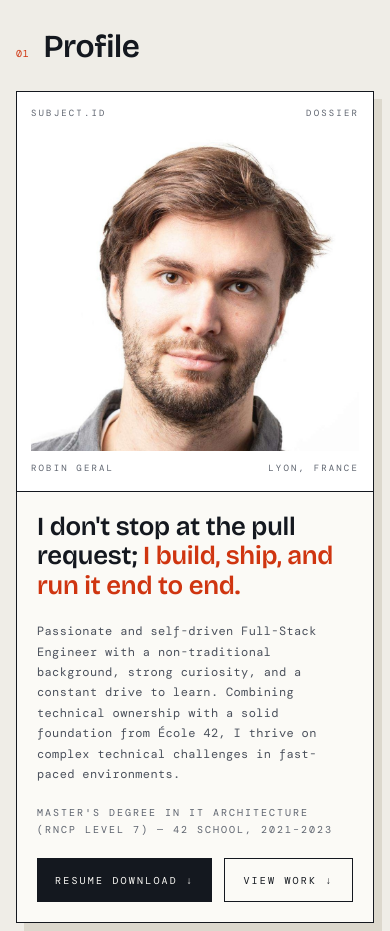
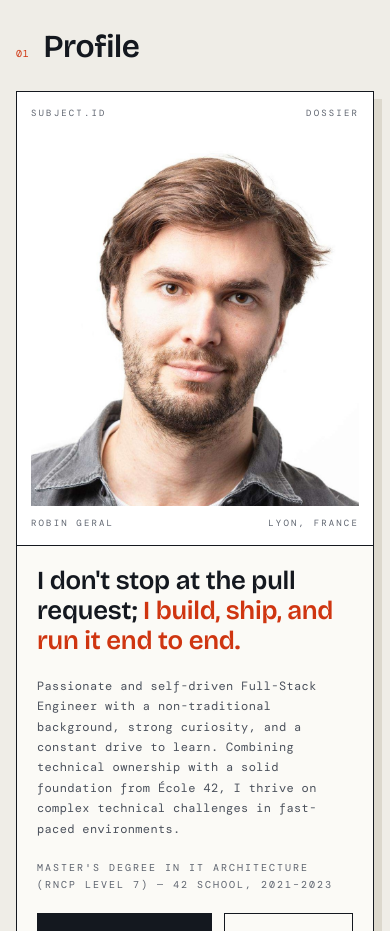
Before and after one commit to Rgeral/CV, an Astro site: page / in a window 390 px wide. Shown: the part 1380-2311 px from the top of the page. Built offline with nearby package versions, Linux system fonts and the light colour scheme; Astro itself is replaced by a stand-in of ours.

Commit message:
mobile friendly picture

```diff
--- a/src/styles/global.css
+++ b/src/styles/global.css
@@ -307,7 +307,8 @@ body:has(.enter-cb:checked) .enter-screen { display: none; }
   .pin--flow > section { position: relative; height: auto; min-height: var(--screen); padding-top: 48px; padding-bottom: 48px; }
   .pin > section { padding-left: 16px; padding-right: 16px; }
   .profile__id { border-right: 0; border-bottom: 1.5px solid var(--ink); flex-basis: 100%; }
-  .profile__photo { min-height: 320px; }
+  .profile__photo { flex: none; min-height: 0; aspect-ratio: 956 / 1092; max-height: 70svh; outline: 1px solid var(--rule-2); outline-offset: -1px; }
+  .profile__photo img { object-position: 50% 15%; }
   .skills { grid-template-columns: 1fr; grid-template-rows: none; }
   .track__name { display: none; }
   .timeline__row { grid-template-columns: 1fr 24px; }
```
